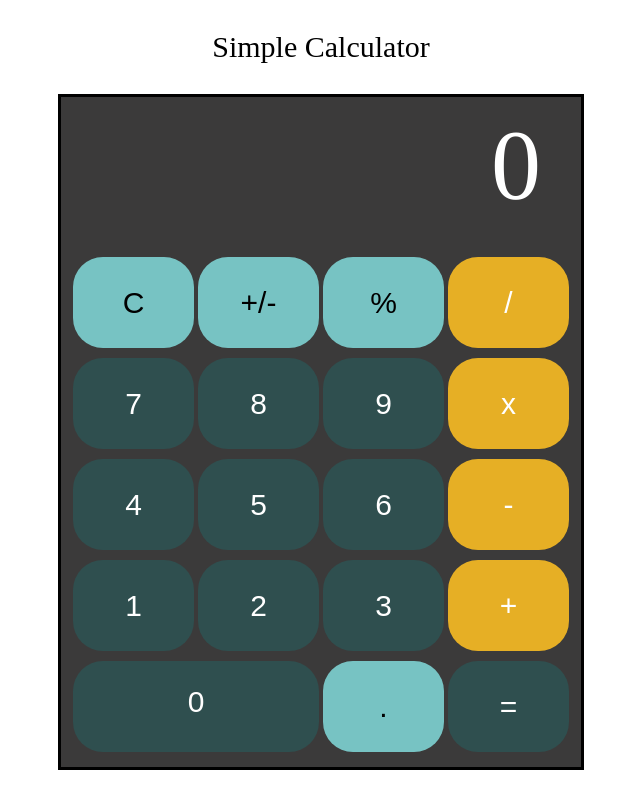
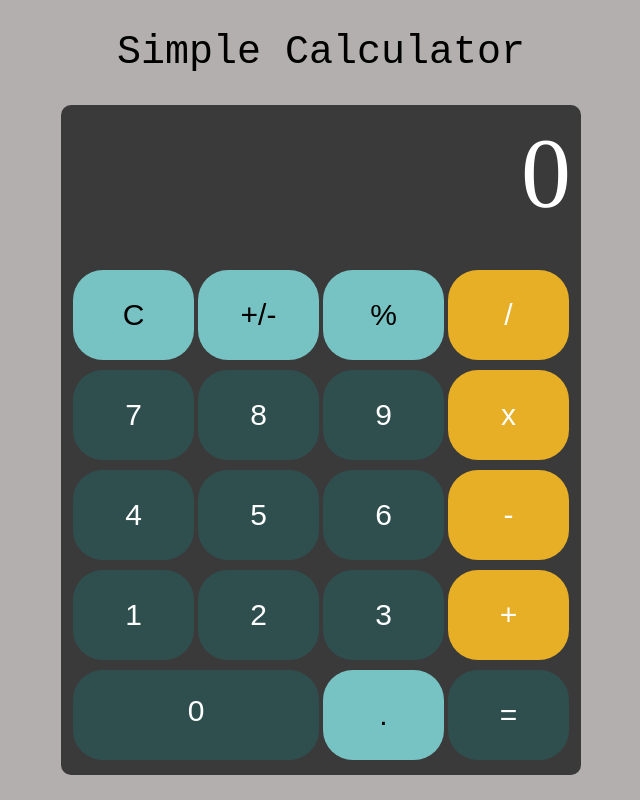
Before and after one commit to rolzar/calculator, a plain HTML site: page index.html in a window 1280 px wide. Shown: the whole page, without its empty margins (319-959 px from the left). Drawn offline with Linux system fonts and the light colour scheme.

Commit message:
fix overflow text issue

```diff
--- a/style.css
+++ b/style.css
@@ -4,11 +4,13 @@ body{
     display: flex;
     align-items: center;
     flex-direction: column;
+    background-color: rgb(179, 175, 175);
 }
 
 .title{
-    font-size: 30px;
+    font-size: 40px;
     margin: 30px 0px;
+    font-family:monospace
 }
 
 
@@ -16,11 +18,11 @@ body{
     width: 500px;
     height: 650px;
     padding: 10px;
+    border-radius: 10px;
     background-color: rgb(59, 58, 58);
-    border: solid black;
     display: grid;
     grid-template-columns: repeat(4,1fr);
-    grid-template-rows: repeat(6,1fr);
+    grid-template-rows: 1.5fr repeat(5,1fr);
     grid-template-areas:
     "display display display display"
     '. . . .''. . . .''. . . .''. . . .'
@@ -31,10 +33,12 @@ body{
 .display{
     grid-area: display;
     margin-bottom: 30px;
-    margin-right: 30px;
+    margin-left: 30px;
     font-size: 100px;
     text-align: end;
     color: white;
+    overflow:hidden;
+    text-overflow:ellipsis;
 }
 
 .btn {
```
